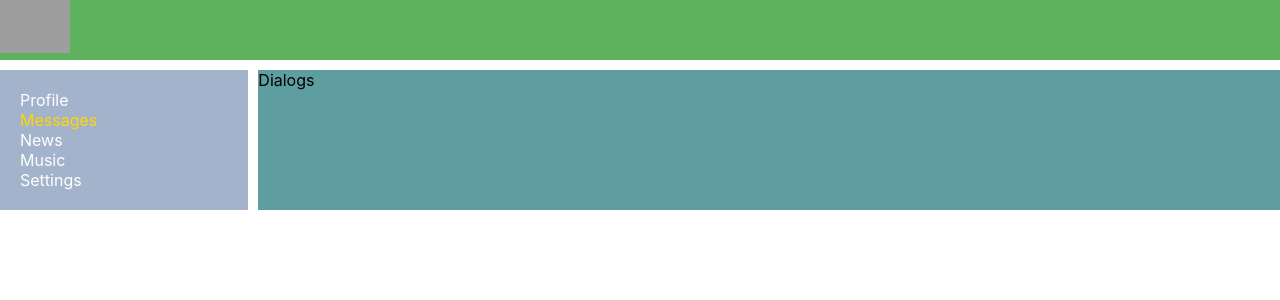
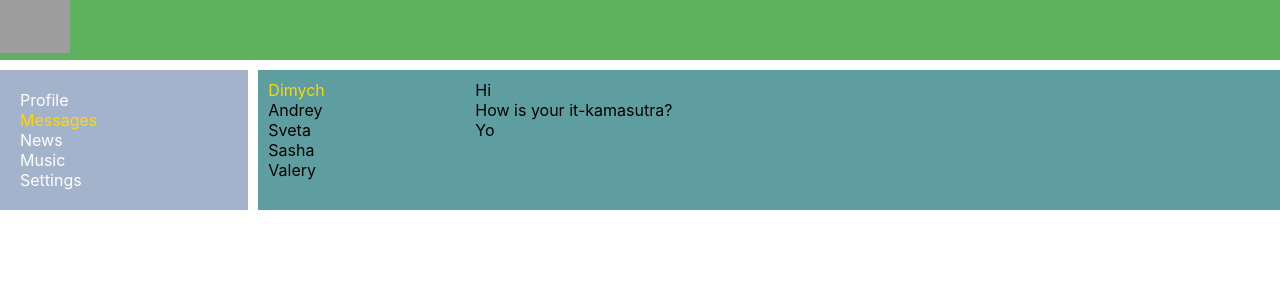
Before and after one commit to AnatolyNikol/samurai-way-main, a React (Create React App) app: page /dialogs in a window 1280 px wide. Shown: the top 300 px of the page. Built offline with nearby package versions, Linux system fonts and the light colour scheme; grey boxes are pictures that could not be loaded.

Commit message:
21 - Designing the Dialogs page

```diff
--- a/src/components/dialogs/Dialogs.module.css
+++ b/src/components/dialogs/Dialogs.module.css
@@ -0,0 +1,24 @@
+.dialogs {
+    display: grid;
+    grid-template-columns: 2fr 10fr;
+}
+
+.dialogsItems {
+    padding: 10px;
+}
+
+.dialog {
+
+}
+
+.messages {
+    padding: 10px;
+}
+
+.message {
+
+}
+
+.active {
+    color: gold;
+}
--- a/src/components/dialogs/Dialogs.tsx
+++ b/src/components/dialogs/Dialogs.tsx
@@ -3,8 +3,29 @@ import style from './Dialogs.module.css'
 
 function Dialogs() {
     return (
-        <div>
-            Dialogs
+        <div className={style.dialogs}>
+            <div className={style.dialogsItems}>
+                <div className={`${style.dialog} ${style.active}`}>
+                    Dimych
+                </div>
+                <div className={style.dialog}>
+                    Andrey
+                </div>
+                <div className={style.dialog}>
+                    Sveta
+                </div>
+                <div className={style.dialog}>
+                    Sasha
+                </div>
+                <div className={style.dialog}>
+                    Valery
+                </div>
+            </div>
+            <div className={style.messages}>
+                <div className={style.message}>Hi</div>
+                <div className={style.message}>How is your it-kamasutra?</div>
+                <div className={style.message}>Yo</div>
+            </div>
         </div>
     )
 }
```
